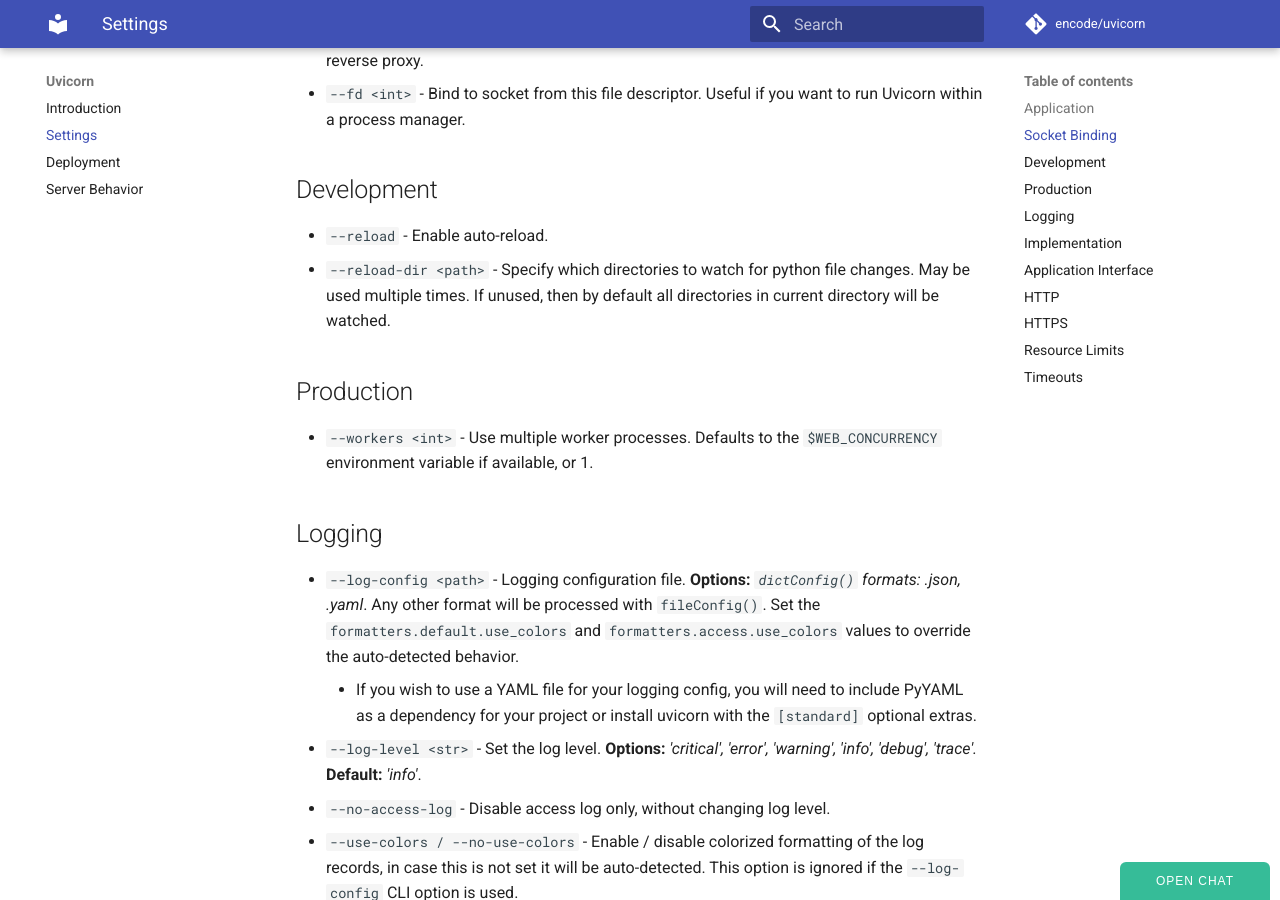
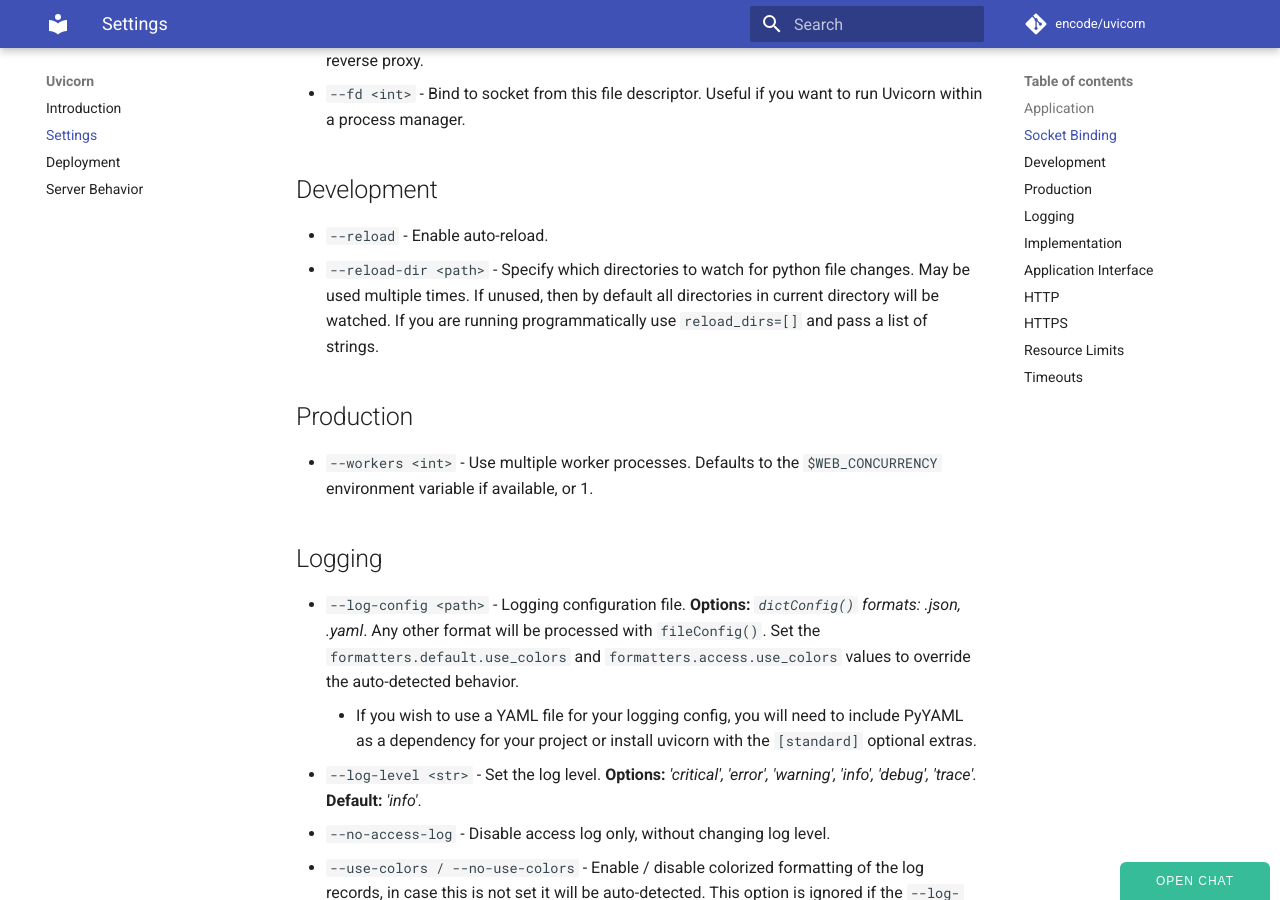
Before and after one commit to encode/uvicorn, an MkDocs documentation site: the page built from docs/settings.md, in a window 1280 px wide and 900 px high, scrolled down 610 px. Built offline with MkDocs 1.6.1 and Material for MkDocs 9.7.7, drawn with Linux system fonts in a browser that asks for light colours; comment, search, counter and statistics services are not loaded.

Commit message:
Update docs: Added information about reload_dirs when running programmatically.

```diff
--- a/docs/settings.md
+++ b/docs/settings.md
@@ -20,7 +20,7 @@ equivalent keyword arguments, eg. `uvicorn.run("example:app", port=5000, reload=
 ## Development
 
 * `--reload` - Enable auto-reload.
-* `--reload-dir <path>` - Specify which directories to watch for python file changes. May be used multiple times. If unused, then by default all directories in current directory will be watched.
+* `--reload-dir <path>` - Specify which directories to watch for python file changes. May be used multiple times. If unused, then by default all directories in current directory will be watched. If you are running programmatically use `reload_dirs=[]` and pass a list of strings.
 
 ## Production
 
```
